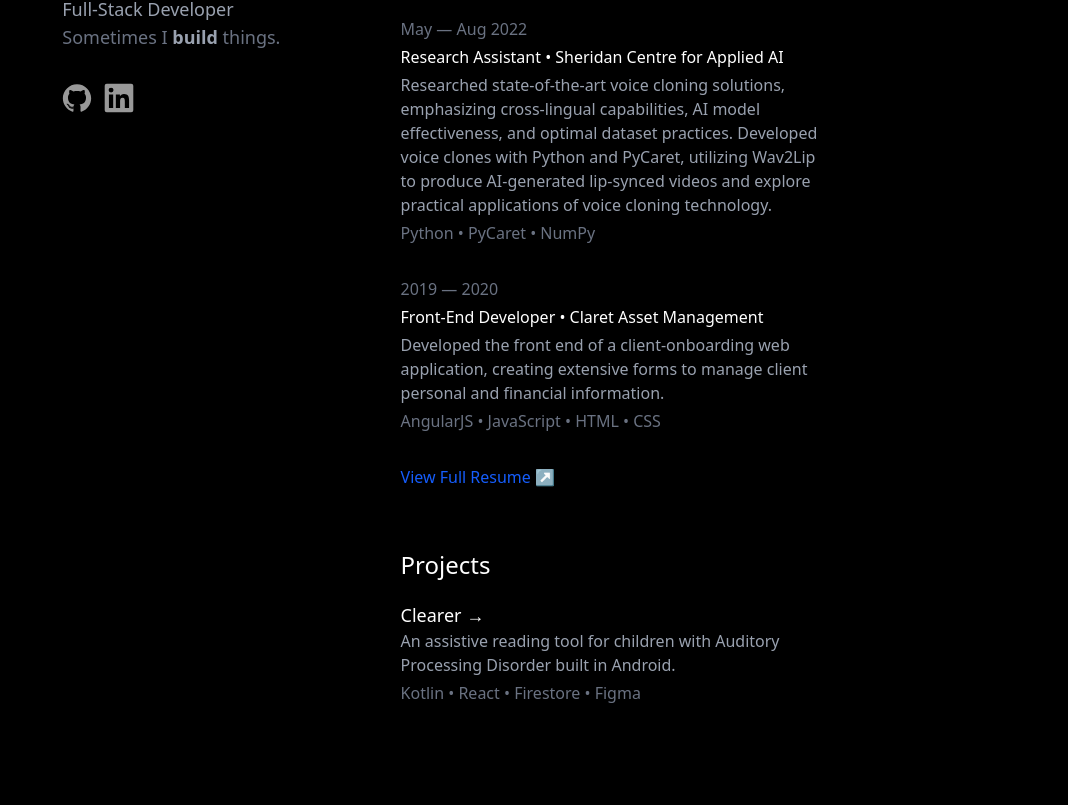
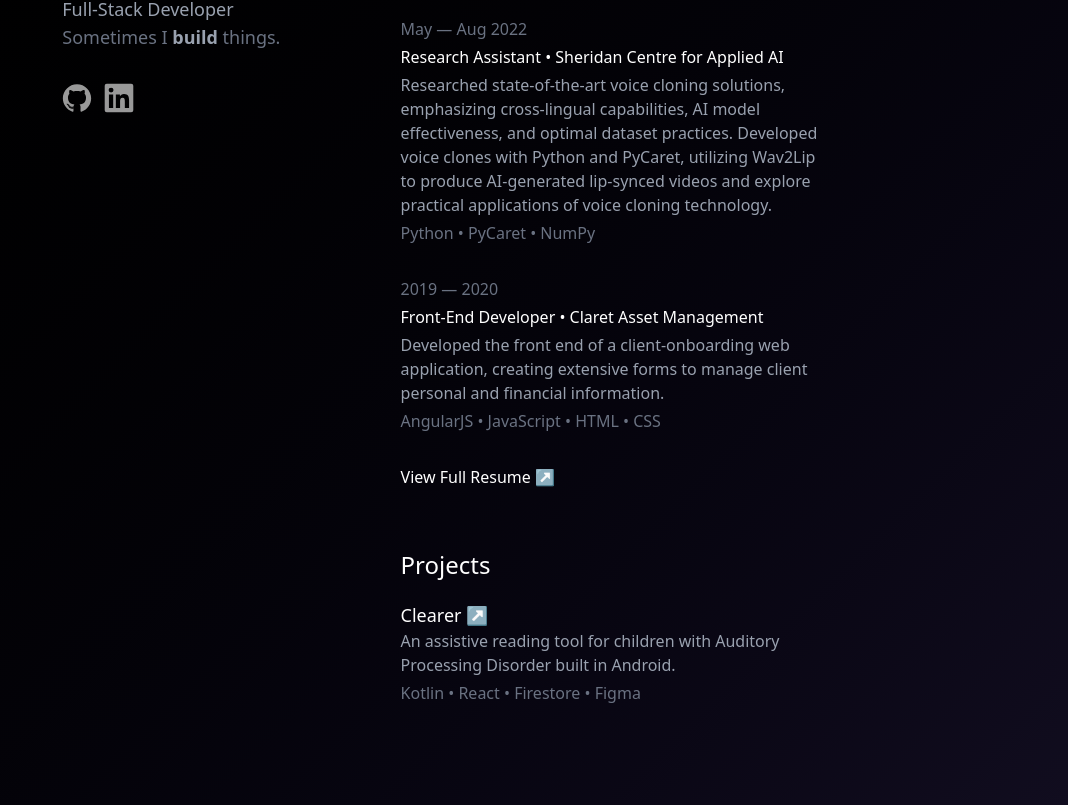
Before and after one commit to MastracciN/mastraccin.github.io, a React (Vite) app: page / in a window 1280 px wide. Shown: the part 471-1276 px from the top of the page, without its empty margins (212-1280 px from the left). Built offline with nearby package versions, Linux system fonts and the light colour scheme.

Commit message:
text formatting changes, background color gradient added

```diff
--- a/src/Portfolio.jsx
+++ b/src/Portfolio.jsx
@@ -7,7 +7,7 @@ import pic from './assets/profile.jpg'
 const Portfolio = () => {
 
   return (
-    <div className="text-white bg-black min-h-screen">
+    <div className="text-white bg-linear-to-br from-black to-[#110d1f] tomin-h-screen">
       {/* Navbar */}
       {/* <Header /> */}
       <div className="relative lg:flex lg:w-5/7 mx-auto">
@@ -81,7 +81,7 @@ const Portfolio = () => {
             </p>
             <p className="text-gray-500 mb-8">AngularJS • JavaScript • HTML • CSS</p>
 
-            <div className="text-blue-600 hover:underline">
+            <div className="hover:underline hover:text-blue-500">
               <a href="/Resume.pdf" target="_blank" rel="noopener noreferrer">View Full Resume ↗</a>
             </div>
 
@@ -93,8 +93,8 @@ const Portfolio = () => {
               <h2 className="text-2xl mb-5">Projects</h2>
               {/* Project 1 */}
               <div className="rounded-2xl">
-                <a href="https://github.com/MastracciN/Clearer" className="text-lg mb-1 hover:underline"
-                  target="_blank" rel="noopener noreferrer">Clearer →</a>
+                <a href="https://github.com/MastracciN/Clearer" className="text-lg mb-1 hover:underline hover:text-blue-500"
+                  target="_blank" rel="noopener noreferrer">Clearer ↗</a>
                 <p className="text-gray-400 mb-1">An assistive reading tool for children with Auditory Processing Disorder built in Android.</p>
                 <p className="text-gray-500 mb-1">Kotlin • React • Firestore • Figma</p>
               </div>
```
